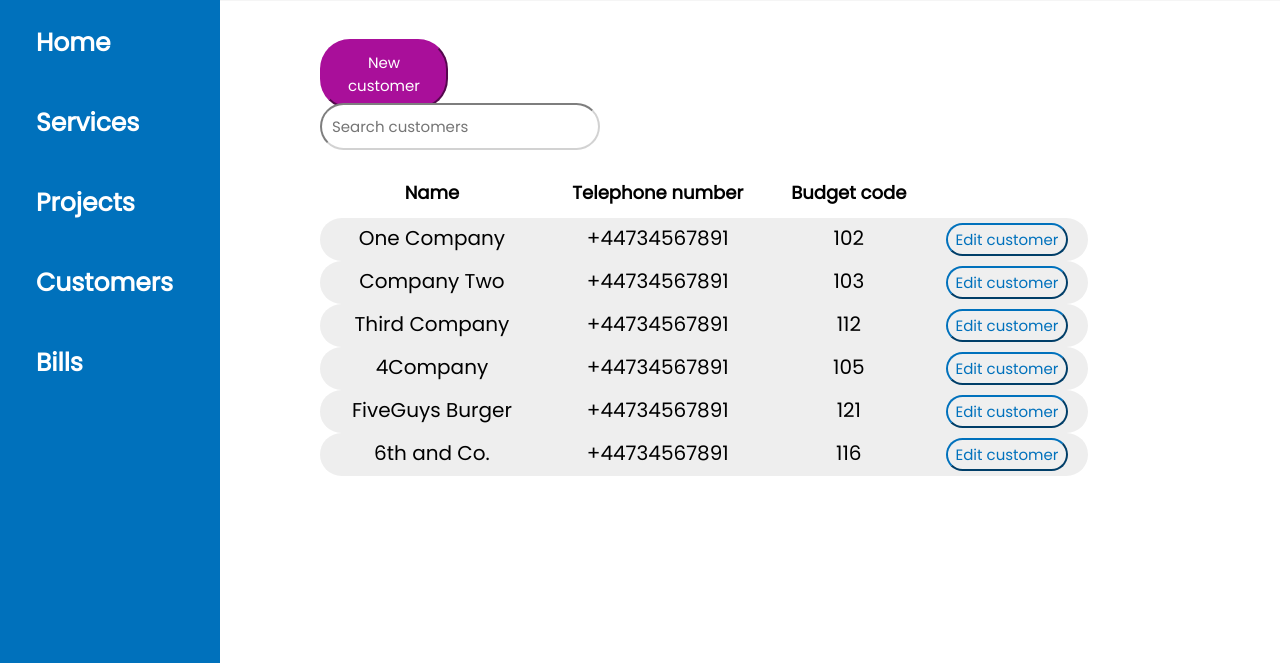
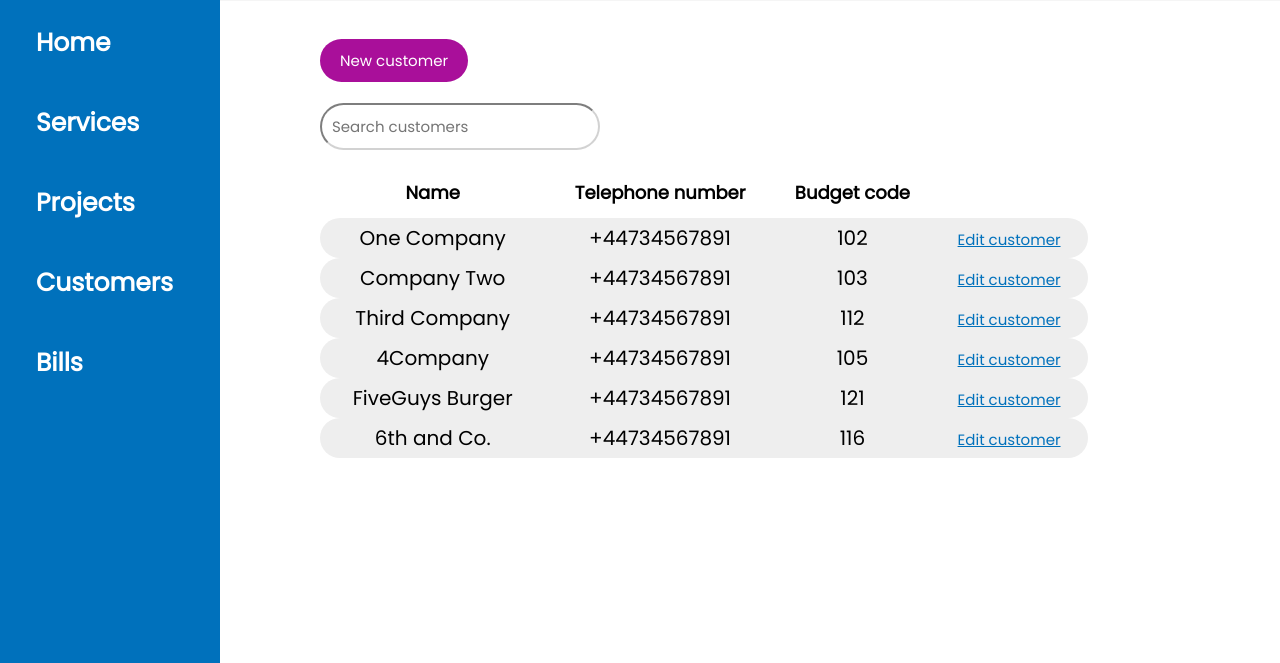
Before and after one commit to CSP5UofG/Imaging-System-App, a Django app: page /imaging_system_app/customers/ in a window 1280 px wide. Shown: the part 137-800 px from the top of the page. Run offline with Django 3.2, Linux system fonts and the light colour scheme; data comes from the database, SQL or seed files in the repository.

Commit message:
linked new customer and edit customer buttons to the htmls - edit customer does NOT edit the correct customer

```diff
--- a/imaging_system_app_project/static/projects.css
+++ b/imaging_system_app_project/static/projects.css
@@ -52,10 +52,10 @@
 
 
 .table_buttons{
+    padding: 3px;
     border-radius: 30px;
     border-color: #0071BC;
     color: #0071BC;
-    padding: 3px;
     font-family: 'Poppins';
     font-size: 15px;
     width: 80%;
@@ -69,15 +69,23 @@
 .new_entry{
     border-radius: 30px;
     background-color: #A90F9A;
-    border-color: #A90F9A;
-    color: white;
     padding: 10px;
+    text-align: center;
     font-family: 'Poppins';
     font-size: 15px;
     left: 25%;
     top: 22%;
     position: fixed;
     width: 10%;
+}
+
+.new_entry a{
+    color: white;
+    text-decoration: none;
+}
+.new_entry a :hover{
+    color: white;
+    background-color: #810b75;
 }
 
 .new_entry:hover{
--- a/imaging_system_app_project/templates/imaging_system_app/customers.html
+++ b/imaging_system_app_project/templates/imaging_system_app/customers.html
@@ -17,9 +17,10 @@
 
 {% block body_block %}
     <ul class="content_list">
-        <div>
-            <button class="new_entry">New customer</button>
+        <div class="new_entry">
+            <a href="/imaging_system_app/add-customer">New customer</a><br />
         </div>
+
         <div class="search_bar">
             <input type="text" id="search_bar" placeholder="Search customers" id>
         </div>
@@ -37,7 +38,7 @@
                         <td id="left_corner"> {{ c.cust_name}}</td>
                         <td> +{{c.cust_tel_no}} </td>
                         <td> {{c.cust_budget_code}} </td>
-                        <td id="right_corner"> <button type="button" class="table_buttons"> Edit customer </button></td>
+                        <td id="right_corner"> <a href="/imaging_system_app/edit-customer" class="table_buttons"> Edit customer </button></td>
                     </tr>
                 {% endfor %}
 
--- a/imaging_system_app_project/templates/imaging_system_app/projects.html
+++ b/imaging_system_app_project/templates/imaging_system_app/projects.html
@@ -39,8 +39,8 @@
             </a>
         {% endif %} -->
 
-        <div>
-            <button class="new_entry">New project</button>
+        <div class="new_entry">
+            <a href="">New project</a><br />
         </div>
         <div class="search_bar">
             <input type="text" id="search_bar" placeholder="Search projects" id>
```
